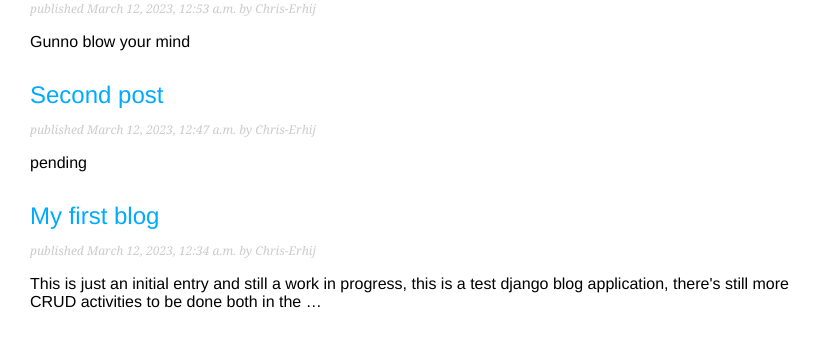
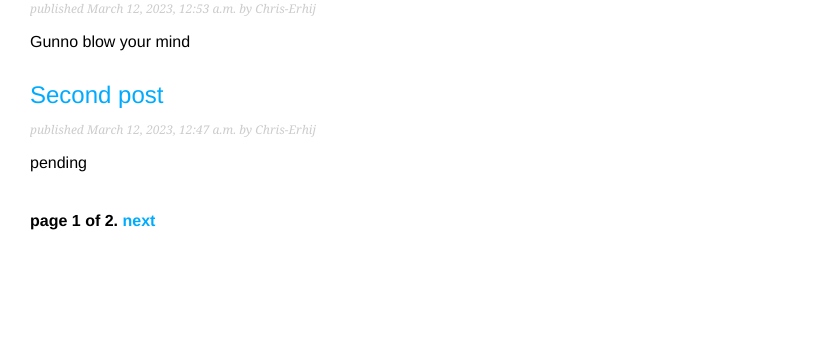
Before and after one commit to Chris-Erhij/django_pro, a Django app: page /blog/ in a window 1280 px wide. Shown: the part 139-486 px from the top of the page, without its empty margins (0-821 px from the left). Run offline with Django 4.2, Linux system fonts and the light colour scheme; data comes from the database, SQL or seed files in the repository.

Commit message:
Pagination feature completed okay. Added pagination, handled a page number out of range, page not an integer error.

```diff
--- a/blog/templates/blog/post/list.html
+++ b/blog/templates/blog/post/list.html
@@ -15,4 +15,5 @@
         </p>
         {{ post.body | truncatewords:30 | linebreaks }}
     {% endfor %}
+    {% include "pagination.html" with page=posts %}
 {% endblock %}
--- /dev/null
+++ b/blog/templates/pagination.html
@@ -0,0 +1,13 @@
+<div class="pagination">
+    <span class="step-links">
+        {% if page.has_previous %}
+            <a href="?page={{ page.previous_page_number }}"> previous </a>
+        {% endif %}
+        <span class="current">
+            page {{ page.number }} of {{ page.paginator.num_pages }}.
+        </span>
+        {% if page.has_next %}
+            <a href="?page={{ page.next_page_number }}"> next </a>
+        {% endif %}
+    </span>
+</div>
--- a/blog/views.py
+++ b/blog/views.py
@@ -2,15 +2,36 @@ from django.shortcuts import render
 from django.http import Http404
 from django.http import HttpRequest, HttpResponse
 from blog.models import Post, PublishedManager
-# from django.shortcuts import get_object_or_404
+from django.core.paginator import (
+    Paginator, PageNotAnInteger, EmptyPage,
+)
 
 
 def post_list(request: HttpRequest) -> HttpResponse:
-    posts: PublishedManager = Post.published.all()
+    """Return a list of the most recently published post
+    """
+    post_list: PublishedManager = Post.published.all()
+    paginator = Paginator(post_list, 2)
+    page_number = request.GET.get('page')
+
+    try:
+        posts = paginator.page(page_number)  # type: ignore
+    except EmptyPage:
+        # If page number is out of rage, deliver the last page.
+        posts = paginator.page(paginator.num_pages)
+    except PageNotAnInteger:
+        # if page number is not an integer, deliver the first page.
+        posts = paginator.page(1)
+
     return render(request, 'blog/post/list.html', {'posts': posts})
 
 # Modified for SEO friendliness
 def post_detail(request: HttpRequest, year: str, month: str, day: str, post: str) -> HttpResponse:
+    """Return an SEO friendly URL of a Post model object.
+
+        I.e. An httpresponse of the detail of a specific post using a combination of
+        it's date published and slug.
+    """
     try:
         post_context: Post = Post.published.get(status=Post.Status.PUBLISHED,
                                                 date_published__year=year, date_published__month=month,
```
